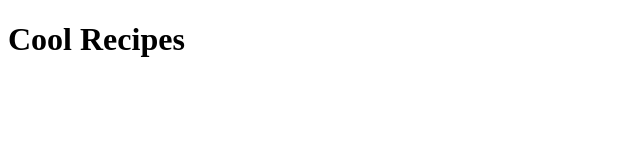
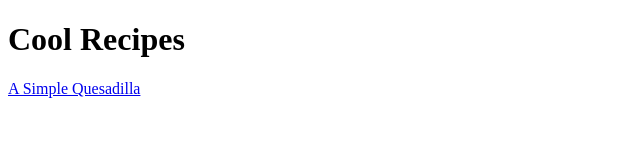
Before and after one commit to goose-droid/odin-recipes, a plain HTML site: page index.html in a window 1280 px wide. Shown: the whole page, without its empty margins (0-640 px from the left). Drawn offline with Linux system fonts and the light colour scheme.

Commit message:
Added link to quesadilla page

```diff
--- a/index.html
+++ b/index.html
@@ -6,5 +6,6 @@
     </head>
     <body>
         <h1>Cool Recipes</h1>
+        <a href ="recipies/quesadilla.html">A Simple Quesadilla</a>
     </body>
 </html>
```
